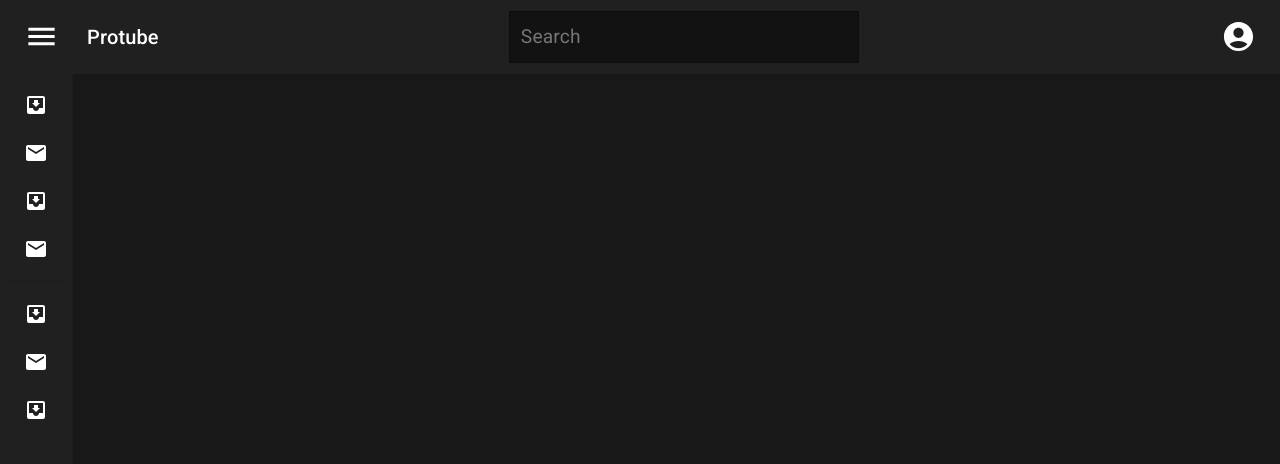
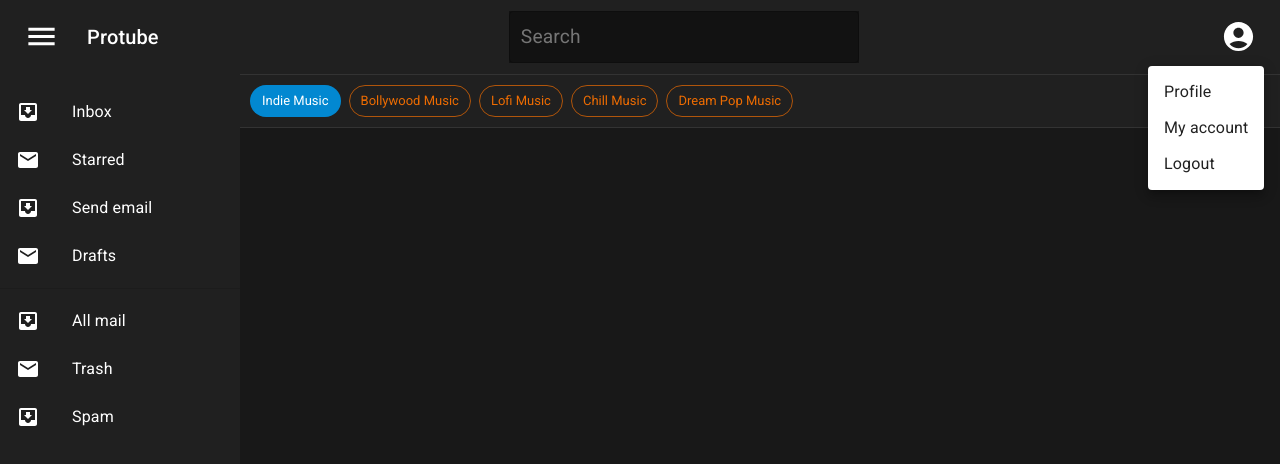
Before and after one commit to wasifbaliyan/protube-client, a React (Create React App) app: page / in a window 1280 px wide. Both pictures are taken after a click on the button 1238 px from the left and 36 px from the top of the page. Shown: the top 464 px of the page. Built offline with nearby package versions, Linux system fonts and the light colour scheme.

Commit message:
add header, sidebar, layout

```diff
--- a/src/App.js
+++ b/src/App.js
@@ -1,9 +1,10 @@
-import Layout from "./components/Layout";
+// import Layout from "./components/Layout";
+import Home from "./pages/Home";
 
 function App() {
   return (
     <div>
-      <Layout />
+      <Home />
     </div>
   );
 }
--- /dev/null
+++ b/src/components/Filters.jsx
@@ -0,0 +1,23 @@
+import React from "react";
+import Chip from "@mui/material/Chip";
+import Stack from "@mui/material/Stack";
+import Box from "@mui/material/Box";
+
+export default function Filters() {
+  return (
+    <Box
+      borderTop="1px solid #333"
+      borderBottom="1px solid #333"
+      padding="10px"
+      backgroundColor="#202020"
+    >
+      <Stack direction="row" spacing={1} flexWrap="wrap">
+        <Chip  color="info" label="Indie Music" />
+        <Chip color="warning" variant="outlined" label="Bollywood Music" />
+        <Chip color="warning" variant="outlined" label="Lofi Music" />
+        <Chip color="warning" variant="outlined" label="Chill Music" />
+        <Chip color="warning" variant="outlined" label="Dream Pop Music" />
+      </Stack>
+    </Box>
+  );
+}
--- a/src/components/Header.jsx
+++ b/src/components/Header.jsx
@@ -6,9 +6,18 @@ import Typography from "@mui/material/Typography";
 import IconButton from "@mui/material/IconButton";
 import MenuIcon from "@mui/icons-material/Menu";
 import { AccountCircle } from "@mui/icons-material";
-import { TextField } from "@mui/material";
+import { Menu, MenuItem, TextField } from "@mui/material";
 
 export default function Header({ open, setOpen }) {
+  const [anchorEl, setAnchorEl] = React.useState(null);
+  const menuopen = Boolean(anchorEl);
+  const handleClick = (event) => {
+    setAnchorEl(event.currentTarget);
+  };
+  const handleClose = () => {
+    setAnchorEl(null);
+  };
+
   return (
     <Box sx={{ flexGrow: 1 }}>
       <AppBar
@@ -52,12 +61,25 @@ export default function Header({ open, setOpen }) {
           <IconButton
             size="large"
             edge="end"
-            aria-label="account of current user"
             aria-haspopup="true"
-            color="inherit"
+            aria-expanded={menuopen ? "true" : undefined}
+            onClick={handleClick}
           >
-            <AccountCircle fontSize="large" />
+            <AccountCircle sx={{ color: "#fff" }} fontSize="large" />
           </IconButton>
+          <Menu
+            id="basic-menu"
+            anchorEl={anchorEl}
+            open={menuopen}
+            onClose={handleClose}
+            MenuListProps={{
+              "aria-labelledby": "basic-button",
+            }}
+          >
+            <MenuItem onClick={handleClose}>Profile</MenuItem>
+            <MenuItem onClick={handleClose}>My account</MenuItem>
+            <MenuItem onClick={handleClose}>Logout</MenuItem>
+          </Menu>
         </Toolbar>
       </AppBar>
     </Box>
--- a/src/components/Layout.jsx
+++ b/src/components/Layout.jsx
@@ -1,15 +1,23 @@
 import { Box } from "@mui/system";
+import Grid from "@mui/material/Grid";
 import React from "react";
 import Header from "./Header";
 import Sidebar from "./Sidebar";
 
-export default function Layout() {
+export default function Layout({ children }) {
   const [open, setOpen] = React.useState(false);
 
   return (
     <Box sx={{ width: "100vw", height: "100vh", backgroundColor: "#181818" }}>
       <Header open={open} setOpen={setOpen} />
-      <Sidebar open={open} />
+      <Grid sx={{ height: "100vh" }} container>
+        <Grid item sx={{ backgroundColor: "#202020" }}>
+          <Sidebar open={open} />
+        </Grid>
+        <Grid item sx={{ flexGrow: 1, overflowY: "scroll" }} marginTop="4.6rem">
+          {children}
+        </Grid>
+      </Grid>
     </Box>
   );
 }
--- a/src/components/Sidebar.jsx
+++ b/src/components/Sidebar.jsx
@@ -1,13 +1,8 @@
 import * as React from "react";
-import { styled, useTheme } from "@mui/material/styles";
-import MuiDrawer from "@mui/material/Drawer";
 
 import List from "@mui/material/List";
-import CssBaseline from "@mui/material/CssBaseline";
 import Divider from "@mui/material/Divider";
-import IconButton from "@mui/material/IconButton";
-import ChevronLeftIcon from "@mui/icons-material/ChevronLeft";
-import ChevronRightIcon from "@mui/icons-material/ChevronRight";
+
 import ListItem from "@mui/material/ListItem";
 import ListItemIcon from "@mui/material/ListItemIcon";
 import ListItemText from "@mui/material/ListItemText";
@@ -15,82 +10,9 @@ import InboxIcon from "@mui/icons-material/MoveToInbox";
 import MailIcon from "@mui/icons-material/Mail";
 import { Box } from "@mui/system";
 
-const drawerWidth = 240;
-
-const openedMixin = (theme) => ({
-  width: drawerWidth,
-  transition: theme.transitions.create("width", {
-    easing: theme.transitions.easing.sharp,
-    duration: theme.transitions.duration.enteringScreen,
-  }),
-  //   overflowX: "hidden",
-});
-
-const closedMixin = (theme) => ({
-  transition: theme.transitions.create("width", {
-    easing: theme.transitions.easing.sharp,
-    duration: theme.transitions.duration.leavingScreen,
-  }),
-  overflowX: "hidden",
-  width: `calc(${theme.spacing(7)} + 1px)`,
-  [theme.breakpoints.up("sm")]: {
-    width: `calc(${theme.spacing(9)} + 1px)`,
-  },
-});
-
-const DrawerHeader = styled("div")(({ theme }) => ({
-  display: "flex",
-  alignItems: "center",
-  justifyContent: "flex-end",
-  padding: theme.spacing(0, 1),
-  //   necessary for content to be below app bar
-  ...theme.mixins.toolbar,
-}));
-
-const Drawer = styled(MuiDrawer, {
-  shouldForwardProp: (prop) => prop !== "open",
-})(({ theme, open }) => ({
-  width: drawerWidth,
-  flexShrink: 0,
-  whiteSpace: "nowrap",
-  boxSizing: "border-box",
-  ...(open && {
-    ...openedMixin(theme),
-    "& .MuiDrawer-paper": openedMixin(theme),
-  }),
-  ...(!open && {
-    ...closedMixin(theme),
-    "& .MuiDrawer-paper": closedMixin(theme),
-  }),
-}));
-
 export default function Sidebar({ handleDrawerClose, open }) {
-  const theme = useTheme();
-
   return (
-    <Box>
-      <CssBaseline />
-      <Drawer
-        variant="permanent"
-        open={open}
-        PaperProps={{
-          style: {
-            backgroundColor: "#202020",
-
-            padding: ".5rem",
-          },
-        }}
-      >
-        <DrawerHeader>
-          <IconButton onClick={handleDrawerClose}>
-            {theme.direction === "rtl" ? (
-              <ChevronRightIcon />
-            ) : (
-              <ChevronLeftIcon />
-            )}
-          </IconButton>
-        </DrawerHeader>
-        <Divider />
+    <Box sx={{ width: "240px", mt: "5rem" }}>
       <List sx={{ color: "#fff" }}>
         {["Inbox", "Starred", "Send email", "Drafts"].map((text, index) => (
           <ListItem button key={text}>
@@ -120,7 +42,6 @@ export default function Sidebar({ handleDrawerClose, open }) {
           </ListItem>
         ))}
       </List>
-      </Drawer>
     </Box>
   );
 }
--- /dev/null
+++ b/src/pages/Home.jsx
@@ -0,0 +1,11 @@
+import React from "react";
+import Filters from "../components/Filters";
+import Layout from "../components/Layout";
+
+export default function Home() {
+  return (
+    <Layout>
+      <Filters />
+    </Layout>
+  );
+}
```
Lines whose indentation alone changed are shown as unchanged.
